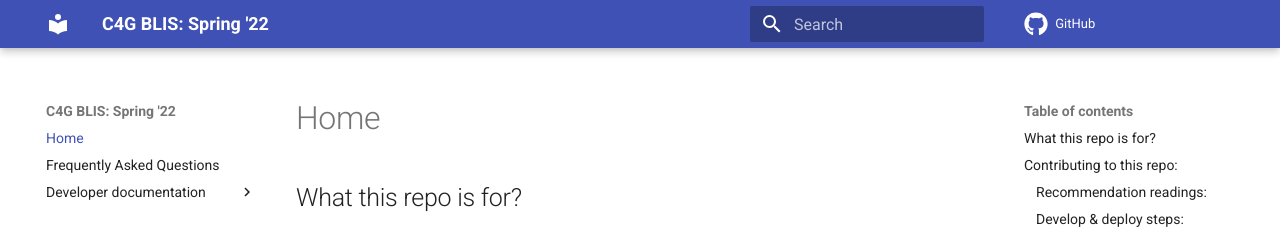
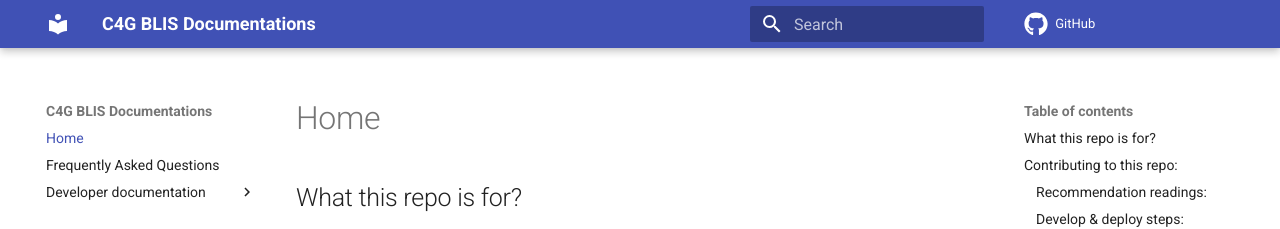
Before and after one commit to c4g-blis-docs/c4g-blis-docs.github.io, an MkDocs documentation site: the page built from docs/index.md, in a window 1280 px wide. Shown: the top 229 px of the page. Built offline with MkDocs 1.6.1 and Material for MkDocs 9.7.7, drawn with Linux system fonts in a browser that asks for light colours; comment, search, counter and statistics services are not loaded.

Commit message:
Change site name

```diff
--- a/mkdocs.yml
+++ b/mkdocs.yml
@@ -1,4 +1,4 @@
-site_name: "C4G BLIS: Spring '22"
+site_name: "C4G BLIS Documentations"
 
 markdown_extensions:
   - abbr
```
